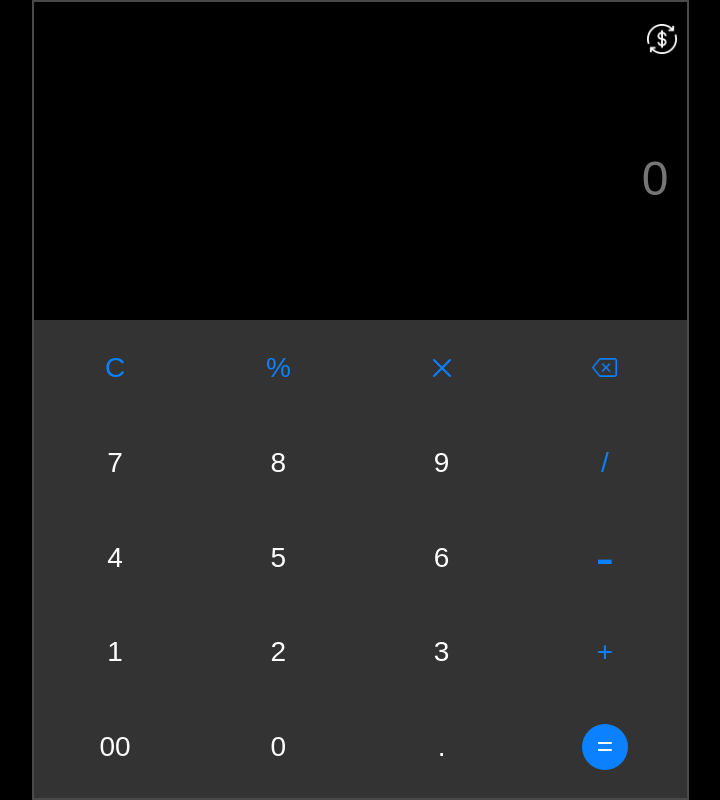
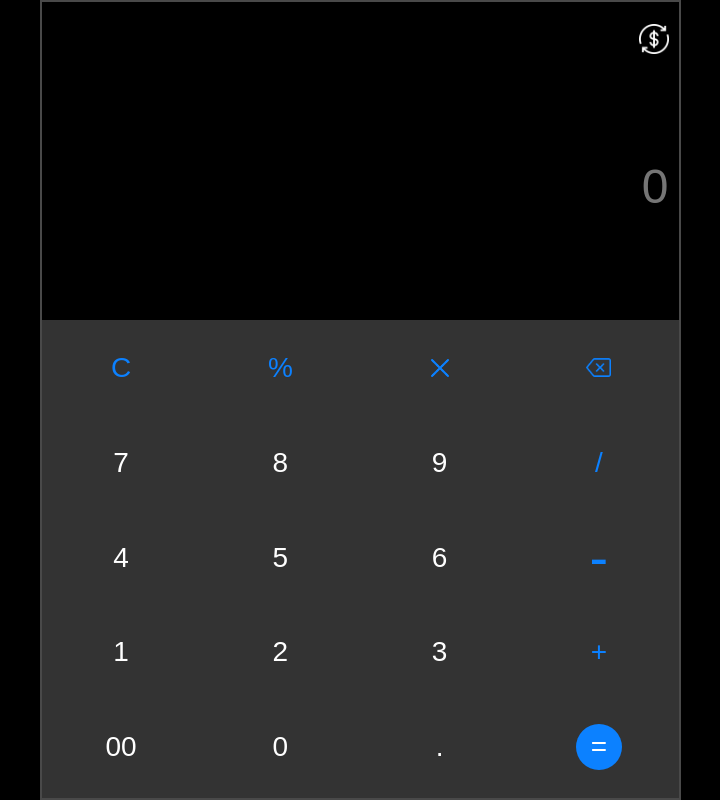
Before and after one commit to Obiorakingsley/Currency-Calculator, a plain HTML site: page index.html in a window 1280 px wide. Shown: the whole page, without its empty margins (280-1000 px from the left). Drawn offline with Linux system fonts and the light colour scheme.

Commit message:
improve layout and responsiveness

```diff
--- a/main.css
+++ b/main.css
@@ -5,8 +5,8 @@
 }
 
 html{
-  height: 100vh;
   width: 100%;
+  height: 100%;
 }
 
 body{
@@ -17,9 +17,8 @@ body{
   display: grid;
   justify-content: center;
   align-items: center;
-  height: 100vh;
+  height: 100%;
   width: 100%;
-  overflow: hidden;
 }
 
 #form-Calc{
@@ -55,11 +54,12 @@ body{
   display: flex;
   list-style-type: none;
   gap: 1rem;
+  padding: .5rem;
 }
 
 
 .display-calc{
-  padding: 1rem;
+  padding: .5rem;
   background-color: rgb(0, 0, 0);
   display: grid;
 }
@@ -168,7 +168,6 @@ body{
   height: 100vh;
   border: 3px solid rgb(73, 73, 73);
   max-width: 768px;
-  min-height: 500px;
 
 }
 
```
